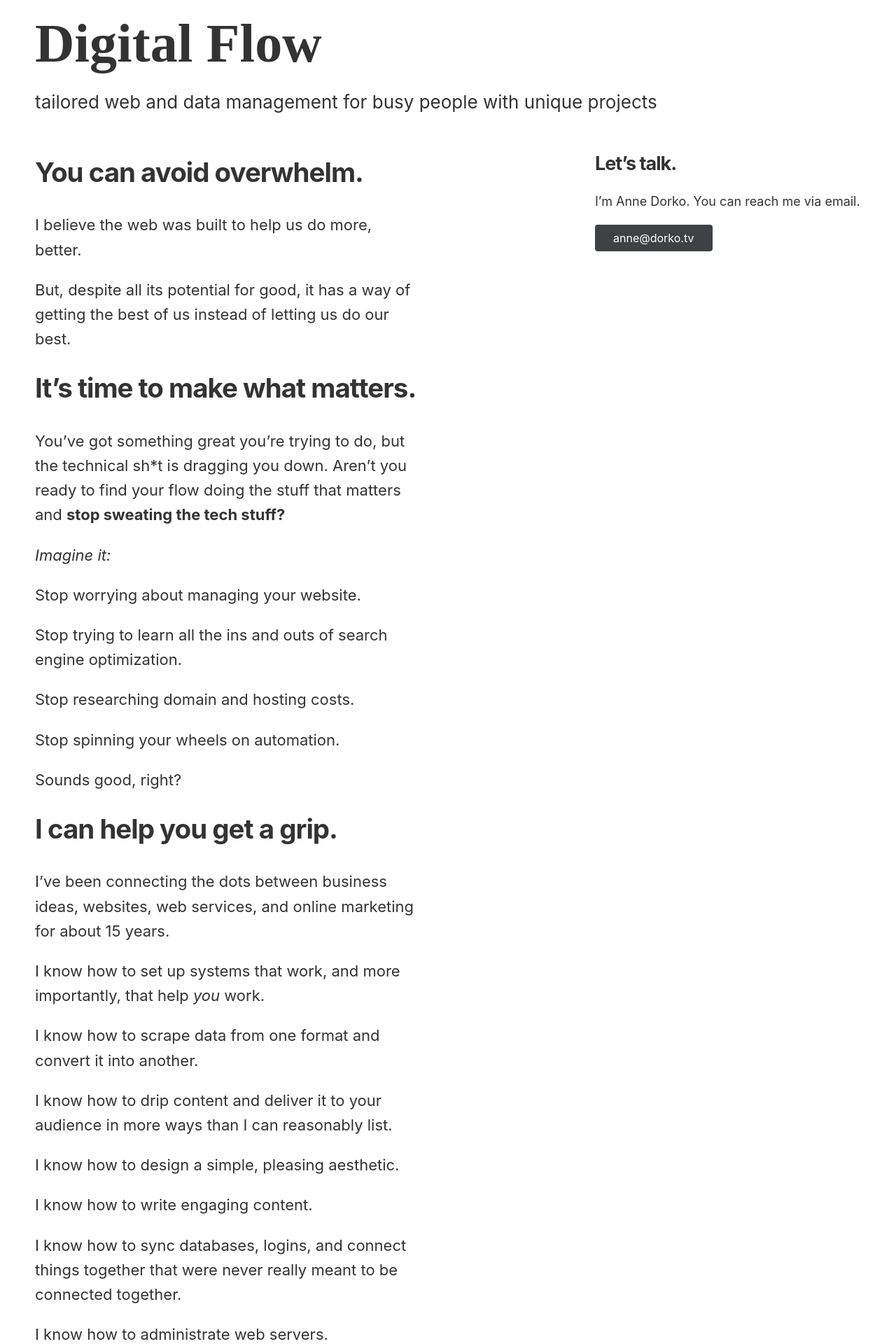
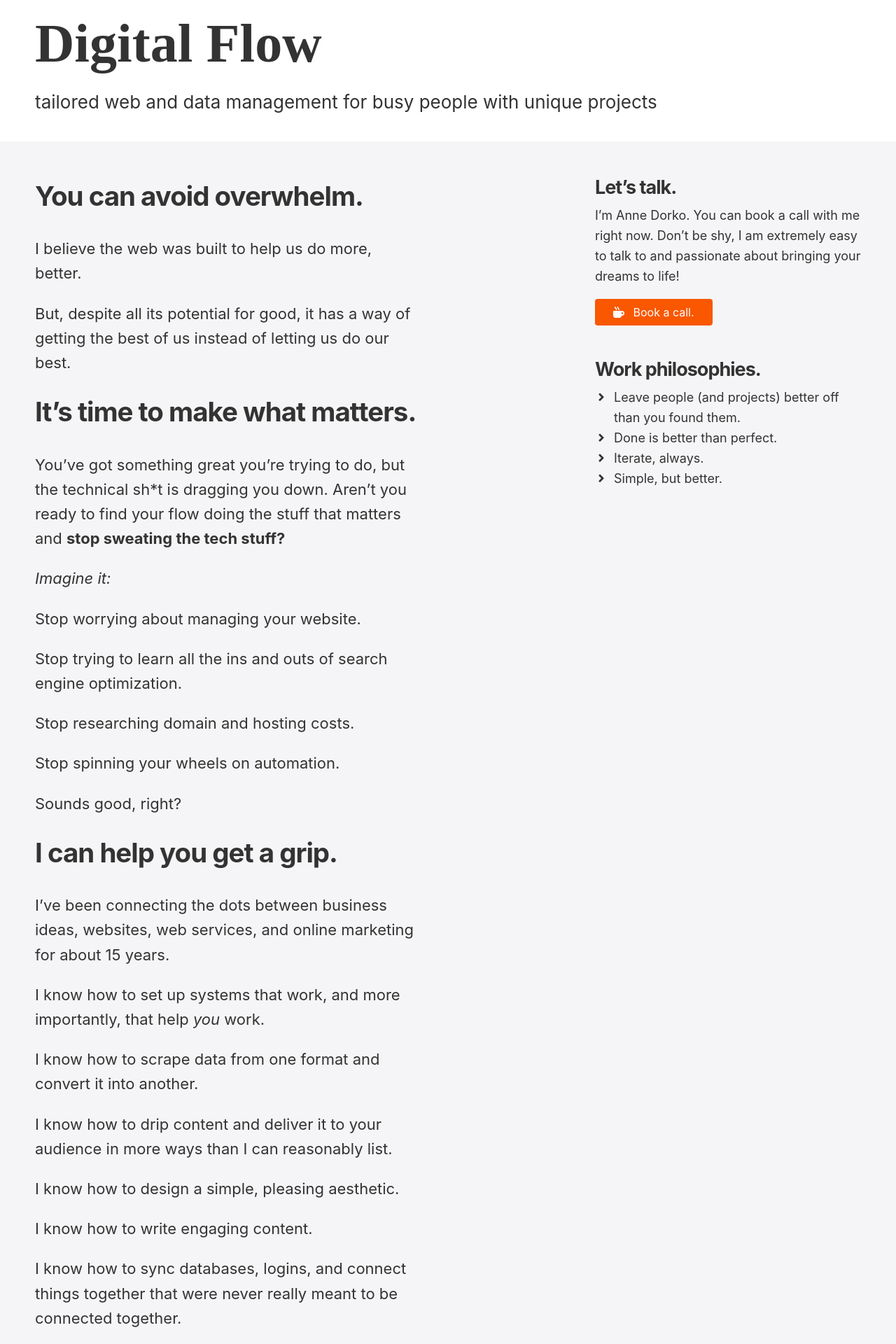
Before and after one commit to annedorko/digitalflow, a Jekyll site: the page built from index.md, in a window 1280 px wide. Shown: the top 1920 px of the page at 70% size. Built offline with Jekyll 4.4.1, drawn with Linux system fonts in a browser that asks for light colours; some web fonts are replaced; some of the changed text lies outside the part shown.

Commit message:
Embellished styles, CTA, and sidebar content

```diff
--- a/_includes/header.html
+++ b/_includes/header.html
@@ -4,6 +4,7 @@
     <meta name="viewport" content="width=device-width, initial-scale=1">
     <meta charset="utf-8">
     <title>{{ page.title }} | {{ site.title }}</title>
+    <link rel="stylesheet" href="https://cdnjs.cloudflare.com/ajax/libs/font-awesome/5.15.3/css/all.min.css" integrity="sha512-iBBXm8fW90+nuLcSKlbmrPcLa0OT92xO1BIsZ+ywDWZCvqsWgccV3gFoRBv0z+8dLJgyAHIhR35VZc2oM/gI1w==" crossorigin="anonymous" />
     <link rel="stylesheet" href="https://use.typekit.net/euk6qvn.css">
     <link rel="stylesheet" href="{{ "/assets/css/main.css" | relative_url }}">
   </head>
--- a/_layouts/default.html
+++ b/_layouts/default.html
@@ -1,4 +1,5 @@
 {% include header.html class=page.class %}
+  <header>
     <div class="container">
       <div class="row">
         <div class="col">
@@ -7,6 +8,7 @@
         </div>
       </div>
     </div>
+  </header>
   <div class="container">
     <div class="row">
       <div class="col-8">
@@ -17,8 +19,15 @@
       <div class="col">
         <div class="sidebar">
           <h3 id="contact">Let’s talk.</h3>
-          <p>I’m Anne Dorko. You can reach me via email.</p>
-          <a href="mailto:anne@dorko.tv?subject=Let%E2%80%99s+work+together" class="button dark">anne@dorko.tv</a>
+          <p>I’m Anne Dorko. You can book a call with me right now. Don’t be shy, I am extremely easy to talk to and passionate about bringing your dreams to life!</p>
+          <a href="https://calendly.com/annedorko/15min" class="button primary" target="_blank"><i class="fas fa-mug-hot"></i> Book a call.</a>
+          <h3>Work philosophies.</h3>
+          <ul class="fa-ul">
+            <li><span class="fa-li"><i class="fas fa-angle-right"></i></span> Leave people (and projects) better off than you found them.</li>
+            <li><span class="fa-li"><i class="fas fa-angle-right"></i></span> Done is better than perfect.</li>
+            <li><span class="fa-li"><i class="fas fa-angle-right"></i></span> Iterate, always.</li>
+            <li><span class="fa-li"><i class="fas fa-angle-right"></i></span> Simple, but better.</li>
+          </ul>
         </div>
       </div>
     </div>
--- a/_sass/main.scss
+++ b/_sass/main.scss
@@ -4,6 +4,13 @@ $native-font-stack: -apple-system, BlinkMacSystemFont, "Segoe UI", Roboto, Helve
 
 $logo-font: alga, serif, $native-font-stack;
 $body-font: lemance, $native-font-stack;
+
+$primary-color: #F95700;
+
+:root {
+  --bg-color: #f5f5f7;
+  --color-primary: #F95700;
+}
 
 body {
   font-family: $body-font;
@@ -21,6 +28,9 @@ h1, h2, h3, h4, h5, h6 {
   font-style: normal;
   letter-spacing: 0px;
 }
+header {
+  background: white;
+}
 .homepage {
   font-size: 26px;
   h1.logo {
@@ -28,10 +38,30 @@ h1, h2, h3, h4, h5, h6 {
     font-size: 3em;
   }
 }
+header + .container {
+  padding-top: 1.3em;
+}
+.button i {
+  margin-right: .5em;
+}
 .content {
   font-size: 22px;
   max-width: 550px;
+
+  .button {
+    font-size: 1.2em;
+  }
 }
 .sidebar {
   font-size: 18px;
+  h3 {
+    margin-bottom: .2em;
+  }
+  h3:not(:first-child) {
+    margin-top: 1.5em;
+  }
+  ul {
+    margin: 0;
+    margin-left: 1.5em;
+  }
 }
--- a/index.md
+++ b/index.md
@@ -55,4 +55,6 @@ If you are running a business or a project and have found yourself in over your
 
 ## Let's get started.
 
-<a href="mailto:anne@dorko.tv?subject=Let%E2%80%99s+work+together" class="button dark">anne@dorko.tv</a>
+Book a call and we can talk about how I can help you find your **digital flow**.
+
+<a href="https://calendly.com/annedorko/15min" class="button primary" target="_blank"><i class="fas fa-mug-hot"></i> Book a call.</a>
```
Lines whose indentation alone changed are shown as unchanged.
